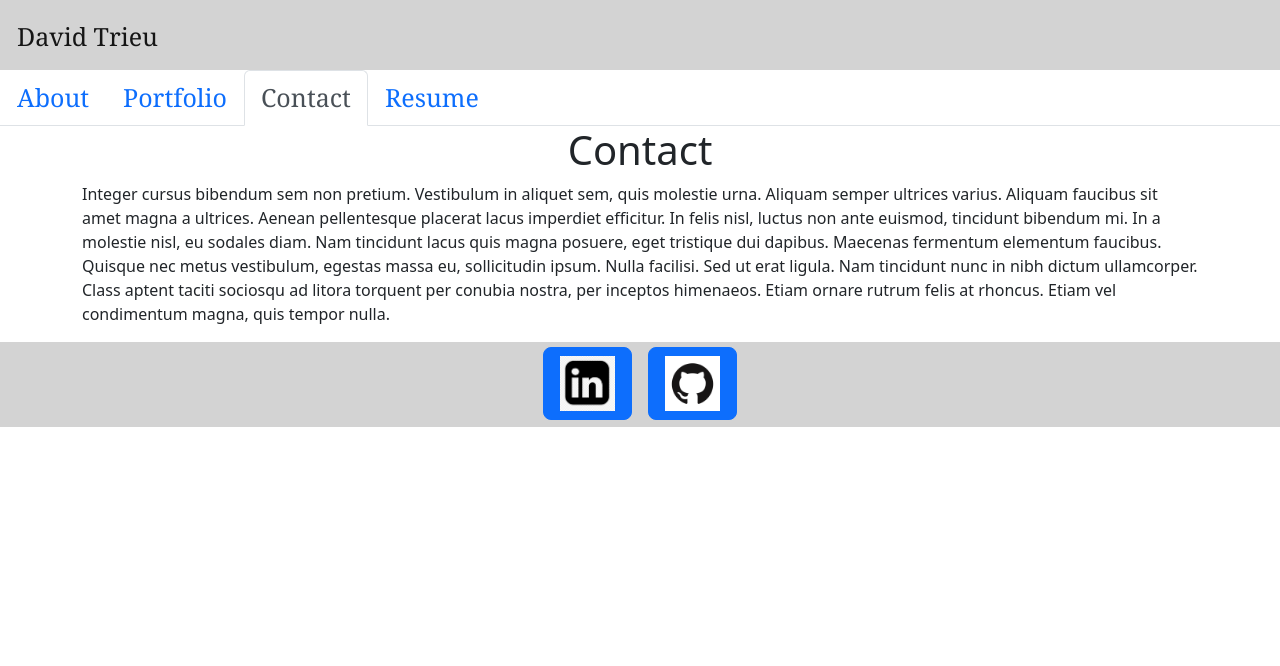
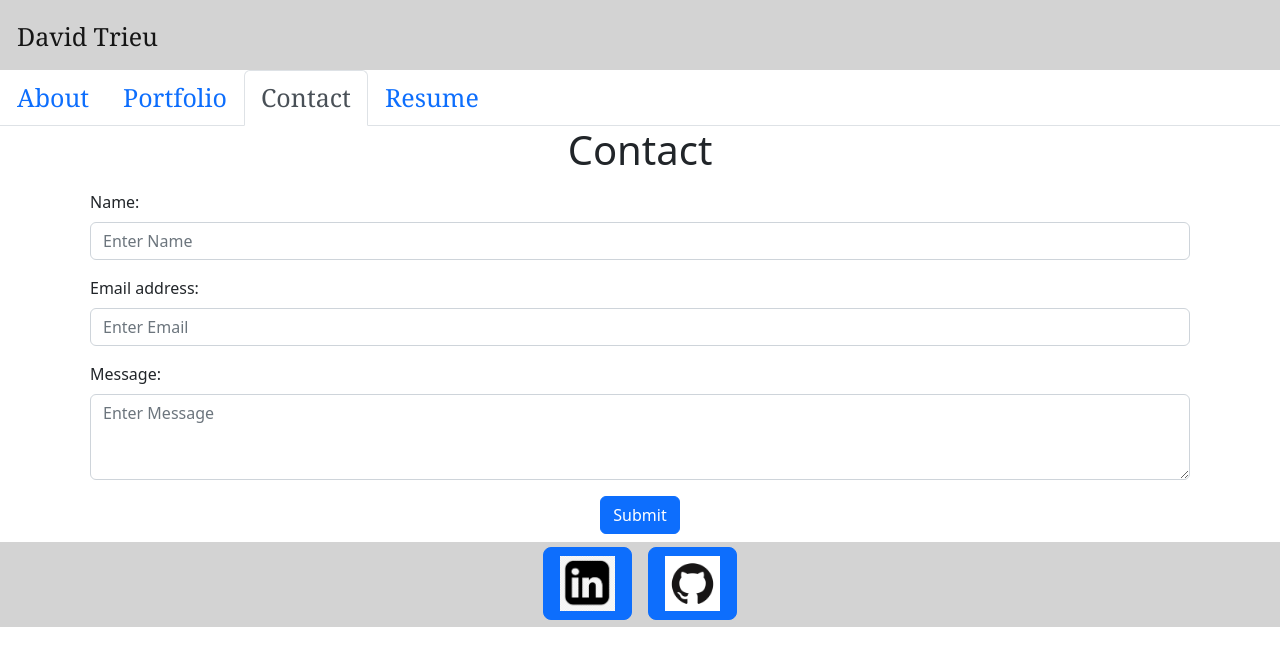
Before and after one commit to Dtrieu1/DT_React_Portfolio, a React (Vite) app: page /Contact in a window 1280 px wide. Shown: the top 666 px of the page. Built offline with nearby package versions, Linux system fonts and the light colour scheme.

Commit message:
About and Contact Page update

```diff
--- a/src/pages/About.jsx
+++ b/src/pages/About.jsx
@@ -13,9 +13,7 @@ export default function About() {
           <MDBCol >
             Hi there! I have a background in Management Information Systems and Marketing. <br></br>
             Throughout the years, I was fortunate enough to experience a role that is related to IT healthcare and business.
-            With this experience, it has led to me considering to be to explore further into the IT space
-            so that I can become a more well-rounded person not only for my own personal growth,
-            but also to the organization.
+            With this experience, it has led me in considering to explore further into the IT space to further my learning and experience regarding this field.
             <br></br>
             <br></br>
             Besides that, please feel free to browse through this website! <br></br>
--- a/src/pages/Contact.jsx
+++ b/src/pages/Contact.jsx
@@ -4,24 +4,24 @@ import React from 'react';
 export default function Contact() {
   return (
 
+    <div className='container'>
+      <h1 className='text-center'>Contact</h1>
+      <div className='p-2'>
+        <div class="mb-3">
+          <label for="exampleFormControlInput1" class="form-label">Name:</label>
+          <input type="text" class="form-control" id="exampleFormControlInput1" placeholder="Enter Name"></input>
+        </div>
+        <div class="mb-3">
+          <label for="exampleFormControlInput1" class="form-label">Email address:</label>
+          <input type="email" class="form-control" id="exampleFormControlInput1" placeholder="Enter Email"></input>
+        </div>
+        <div class="mb-3">
+          <label for="exampleFormControlTextarea1" class="form-label">Message:</label>
+          <textarea class="form-control" id="exampleFormControlTextarea1" rows="3" placeholder='Enter Message'></textarea>
+        </div>
+        <div className='text-center'><button type="button" class="btn btn-primary">Submit</button></div>
+      </div>
+    </div >
 
-    <div className='container'>
-      <h1 className="text-center">Contact </h1>
-      <p>
-        Integer cursus bibendum sem non pretium. Vestibulum in aliquet sem, quis
-        molestie urna. Aliquam semper ultrices varius. Aliquam faucibus sit amet
-        magna a ultrices. Aenean pellentesque placerat lacus imperdiet
-        efficitur. In felis nisl, luctus non ante euismod, tincidunt bibendum
-        mi. In a molestie nisl, eu sodales diam. Nam tincidunt lacus quis magna
-        posuere, eget tristique dui dapibus. Maecenas fermentum elementum
-        faucibus. Quisque nec metus vestibulum, egestas massa eu, sollicitudin
-        ipsum. Nulla facilisi. Sed ut erat ligula. Nam tincidunt nunc in nibh
-        dictum ullamcorper. Class aptent taciti sociosqu ad litora torquent per
-        conubia nostra, per inceptos himenaeos. Etiam ornare rutrum felis at
-        rhoncus. Etiam vel condimentum magna, quis tempor nulla.
-      </p>
-
-
-    </div>
   );
 }
```
Also changed, not shown: 1 other file (tests, documents, lock files or other folders).
